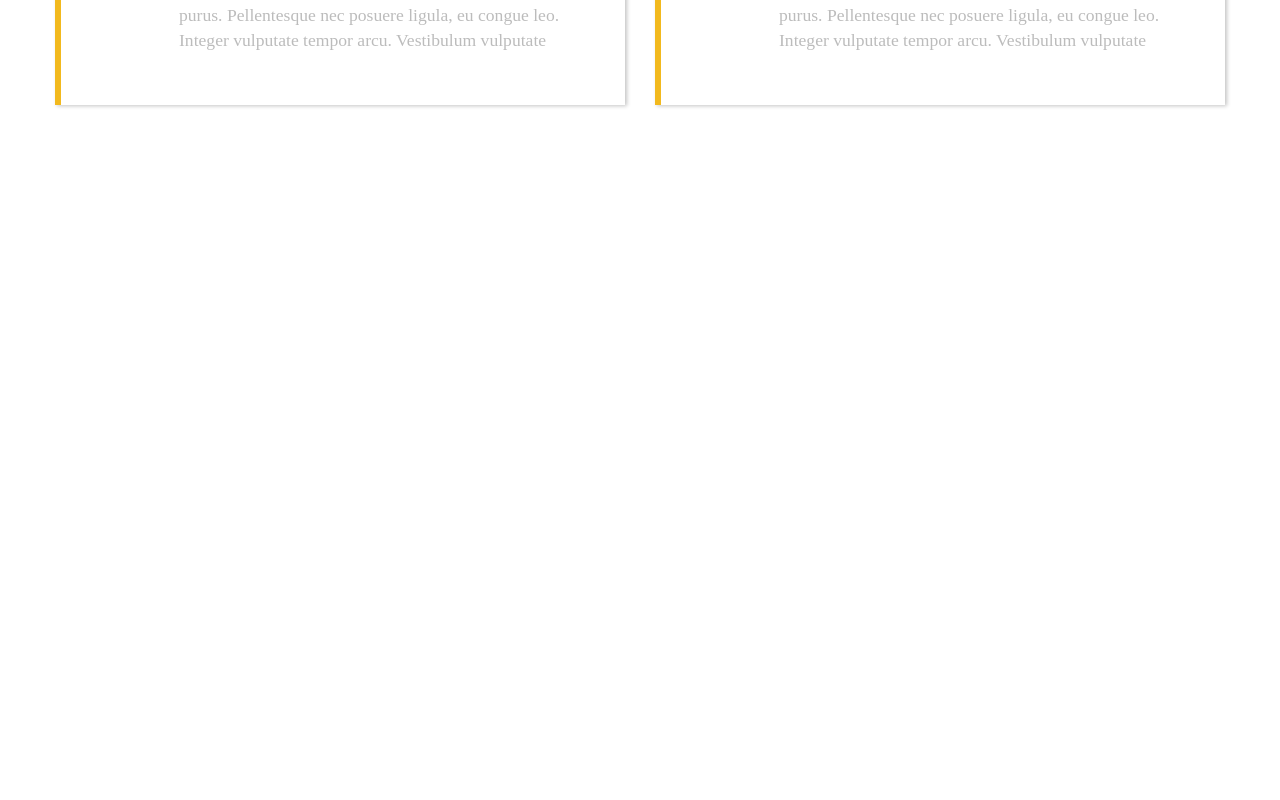
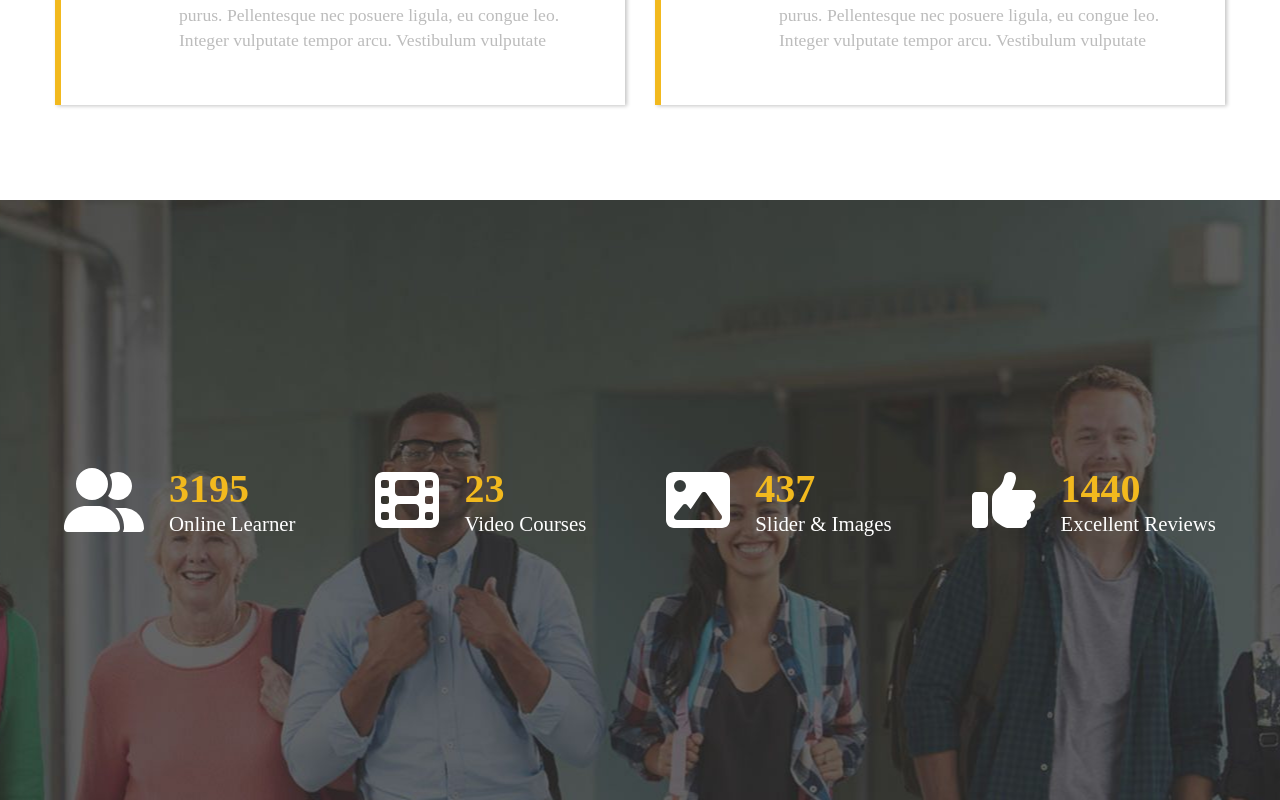
Before and after one commit to JacopoP/proj-html-vuejs, a Vue app: page / in a window 1280 px wide. Shown: the part 4298-5098 px from the top of the page. Before the commit the page ends 4498 px from the top, so only its background shows below. Built offline with nearby package versions, Linux system fonts and the light colour scheme.

Commit message:
Completato componente delle statistiche

```diff
--- a/src/App.vue
+++ b/src/App.vue
@@ -5,6 +5,7 @@ import Founder from './components/FounderApp.vue'
 import NewCourses from './components/NewCoursesApp.vue'
 import BookApp from './components/BookApp.vue'
 import WhyCourse from './components/WhyCoursesApp.vue'
+import SlideStats from './components/StatsSlideApp.vue'
 export default {
   components: {
     Header,
@@ -13,6 +14,7 @@ export default {
     NewCourses,
     BookApp,
     WhyCourse,
+    SlideStats,
   }
 }
 </script>
@@ -27,6 +29,7 @@ export default {
     <NewCourses />
     <BookApp />
     <WhyCourse />
+    <SlideStats />
   </main>
 </template>
 
--- /dev/null
+++ b/src/components/StatsSlideApp.vue
@@ -0,0 +1,90 @@
+<script>
+export default {
+    data() {
+        return {
+            bgImg: 'counter-1919x1101.jpg',
+            statsArray: [
+                {
+                    icon: 'fa-solid fa-user-group',
+                    number: 3195,
+                    name: 'Online Learner'
+                },
+                {
+                    icon: 'fa-solid fa-film',
+                    number: 23,
+                    name: 'Video Courses'
+                },
+                {
+                    icon: 'fa-solid fa-image',
+                    number: 437,
+                    name: 'Slider & Images'
+                },
+                {
+                    icon: 'fa-solid fa-thumbs-up',
+                    number: 1440,
+                    name: 'Excellent Reviews'
+                },
+            ]
+        }
+    },
+    methods: {
+        getImagePath: function (imgPath) {
+            return new URL(imgPath, import.meta.url).href;
+        },
+    }
+}
+</script>
+
+<template>
+    <section :style="`background-image: url(${getImagePath('../assets/images/' + bgImg)})`">
+        <div id="stats-container">
+            <div class="card" v-for="stat in this.statsArray">
+                <font-awesome-icon class="icon" :icon="stat.icon" />
+                <div class="text">
+                    <h3>{{ stat.number }}</h3>
+                    {{ stat.name }}
+                </div>
+            </div>
+        </div>
+    </section>
+</template>
+
+<style scoped lang="scss">
+@use '../style/partials/variables.scss' as *;
+
+section {
+    height: 600px;
+    background-position: top;
+    display: flex;
+    align-items: center;
+    justify-content: center;
+
+    #stats-container {
+        display: flex;
+        width: 1170px;
+        gap: 80px;
+        justify-content: center;
+
+        .card {
+            color: #fff;
+            display: flex;
+            align-items: center;
+            gap: 25px;
+
+            .icon {
+                font-size: 4rem;
+            }
+
+            .text {
+                h3 {
+                    color: $buttecup;
+                    font-size: 2.5rem;
+                }
+
+                font-size: 1.3rem;
+            }
+
+        }
+    }
+}
+</style>
--- a/src/main.js
+++ b/src/main.js
@@ -13,7 +13,10 @@ import { faSuitcase } from '@fortawesome/free-solid-svg-icons'
 import { faRocket } from '@fortawesome/free-solid-svg-icons'
 import { faThumbsUp } from '@fortawesome/free-solid-svg-icons'
 import { faGear } from '@fortawesome/free-solid-svg-icons'
-library.add(faFacebook, faLinkedin, faTwitter, faInstagram, faSignal, faListUl, faClock, faSuitcase, faRocket, faThumbsUp, faGear)
+import { faUserGroup } from '@fortawesome/free-solid-svg-icons'
+import { faFilm } from '@fortawesome/free-solid-svg-icons'
+import { faImage } from '@fortawesome/free-solid-svg-icons'
+library.add(faFacebook, faLinkedin, faTwitter, faInstagram, faSignal, faListUl, faClock, faSuitcase, faRocket, faThumbsUp, faGear, faUserGroup, faFilm, faImage)
 
 import App from './App.vue'
 
```
